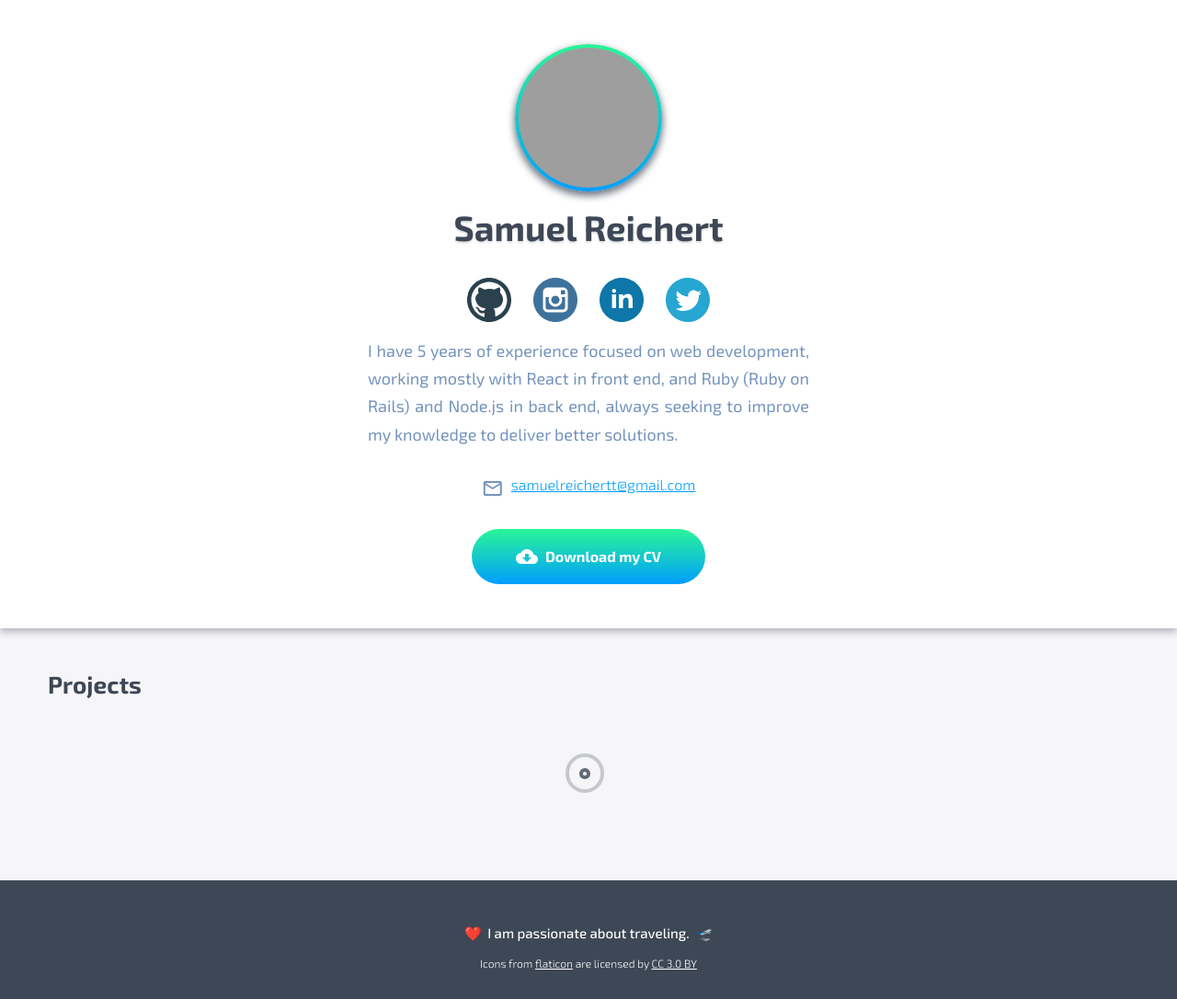
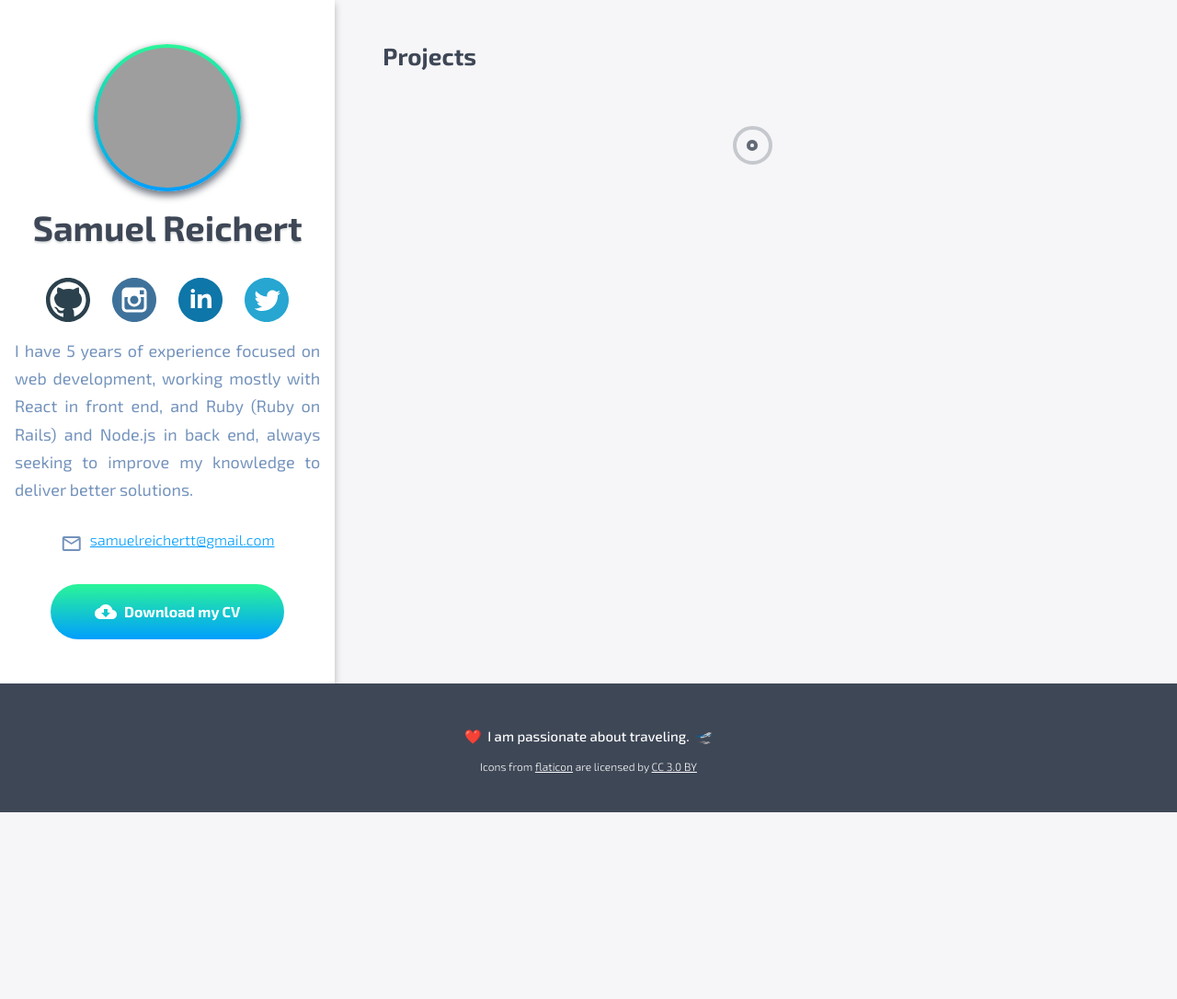
Before and after one commit to samuelreichert/samuelreichert.github.io, a Jekyll site: the page built from index.html, in a window 1280 px wide. Shown: the whole page at 92% size. Built offline with Jekyll 4.4.1, drawn with Linux system fonts in a browser that asks for light colours; after the commit the page ends 900 px from its top, so only the background shows below that; grey boxes are pictures that could not be loaded.

Commit message:
feat(Repositories): Change how repositories are displayed

```diff
--- a/_sass/_profile.scss
+++ b/_sass/_profile.scss
@@ -6,6 +6,10 @@
   align-items: center;
   padding: 48px 16px;
   z-index: 1;
+
+  @media (min-width: 768px) {
+    min-width: 360px;
+  }
 
   &__description,
   &__gradient-circle,
--- a/_sass/_repositories.scss
+++ b/_sass/_repositories.scss
@@ -1,13 +1,14 @@
 .repositories {
   display: flex;
-  justify-content: center;
+
+  justify-content: flex-start;
   flex-wrap: wrap;
   list-style-type: none;
   margin: 0;
   padding: 0;
 
-  @media (min-width: 481px) {
-    justify-content: flex-start;
+  @media (max-width: 480px) {
+    justify-content: center;
   }
 
   &.loading {
@@ -19,20 +20,13 @@
   display: flex;
   align-items: center;
   background-color: $white;
-  border-radius: 8px;
+  border-radius: 4px;
   box-shadow: 0 3px 6px $black-at-16;
   color: $cloudy-sky;
   font-size: 1.6rem;
   margin: 0 0 16px;
   padding: 16px;
   width: 100%;
-
-  @media (min-width: 481px) {
-    height: 94px;
-    margin-right: 32px;
-    min-width: 300px;
-    width: auto;
-  }
 
   &:last-child {
     margin-bottom: 0;
@@ -62,6 +56,10 @@
       font-size: 1.6rem;
       margin-right: 4px;
       margin-left: 24px;
+
+      &:first-child {
+        margin-left: 0;
+      }
     }
   }
 
--- a/_sass/main.scss
+++ b/_sass/main.scss
@@ -19,6 +19,11 @@ body {
 .app {
   display: flex;
   flex-direction: column;
+  min-height: calc(100% - 140px);
+
+  @media (min-width: 768px) {
+    flex-direction: row;
+  }
 }
 
 .footer {
@@ -27,7 +32,10 @@ body {
   display: flex;
   align-items: center;
   flex-direction: column;
+  height: 140px;
   padding: 32px 16px;
+  position: relative;
+  z-index: 1;
 
   &__credits {
     font-size: 1.2rem;
```
Also changed, not shown: _layouts/home.html (indentation only), 2 other files.
